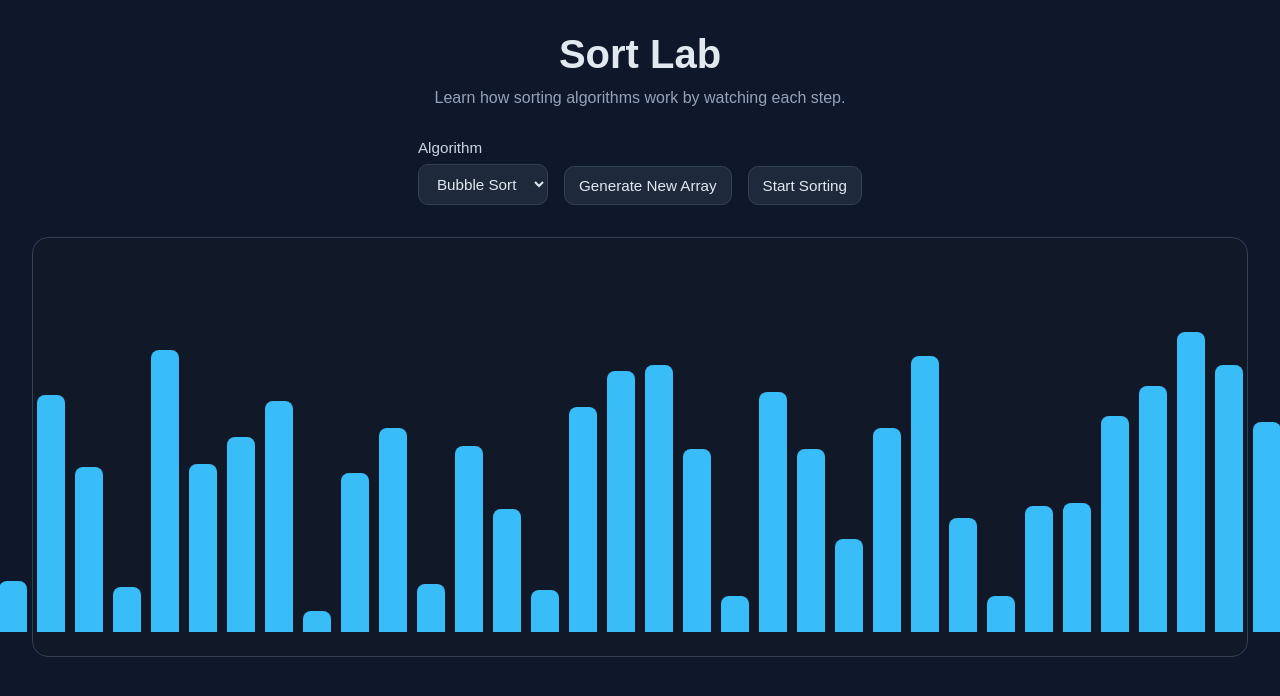
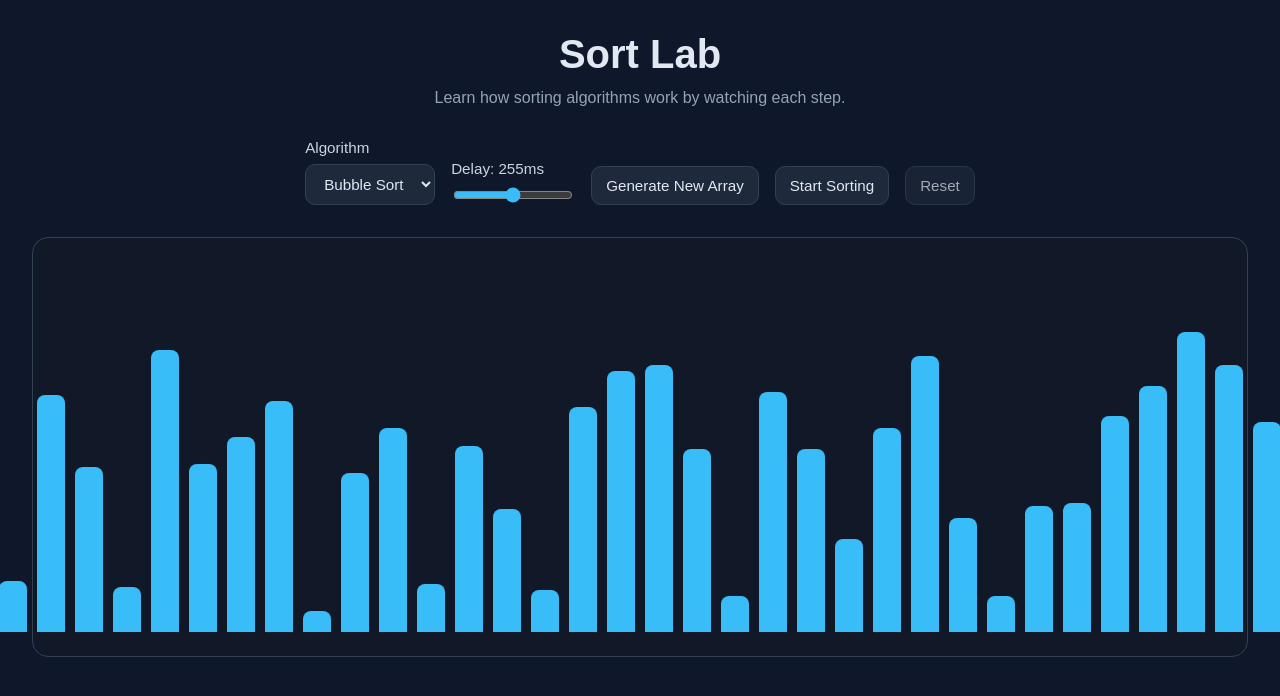
Before and after one commit to RajanP2001/sort-lab, a React (Vite) app: page / in a window 1280 px wide. Shown: the top 696 px of the page. Built offline with nearby package versions, Linux system fonts and the light colour scheme.

Commit message:
Feature/playback controls (#4)
* feat: add speed slider and reset control with mid-sort cancellation

* fix bug while initializing array

* fix: correct speed slider direction and delay label accuracy

* enable real-time speed control during sorting with 500ms-5ms delay range

```diff
--- a/src/App.css
+++ b/src/App.css
@@ -104,3 +104,9 @@
   font-size: 0.8rem;
   color: #cbd5e1;
 }
+
+input[type="range"] {
+  accent-color: #38bdf8;
+  cursor: pointer;
+  width: 120px;
+}
--- a/src/App.tsx
+++ b/src/App.tsx
@@ -1,4 +1,4 @@
-import { useState } from "react";
+import { useState, useRef } from "react";
 import "./App.css";
 import { generateRandomArray } from "./utils/generateRandomArray";
 import { bubbleSortSteps } from "./algorithms/bubbleSort";
@@ -7,7 +7,10 @@ import { sleep } from "./utils/sleep";
 const ARRAY_SIZE = 36;
 const MIN_VALUE = 5;
 const MAX_VALUE = 100;
-const SORT_SPEED_MS = 250;
+
+function computeDelay(speed: number): number {
+  return 505 - speed * 5;
+}
 
 function getBarColor(
   index: number,
@@ -15,47 +18,72 @@ function getBarColor(
   swapping: number[],
   sorted: number[],
 ): string {
-  if (sorted.includes(index)) return "#4ade80"; // green = confirmed sorted
-  if (swapping.includes(index)) return "#f87171"; // red = being swapped
-  if (comparing.includes(index)) return "#facc15"; // yellow = being compared
-  return "#38bdf8"; // blue = default
+  if (sorted.includes(index)) return "#4ade80";
+  if (swapping.includes(index)) return "#f87171";
+  if (comparing.includes(index)) return "#facc15";
+  return "#38bdf8";
 }
 
 function App() {
-  const [array, setArray] = useState<number[]>(() =>
-    generateRandomArray(ARRAY_SIZE, MIN_VALUE, MAX_VALUE),
-  );
+  const initialArray = generateRandomArray(ARRAY_SIZE, MIN_VALUE, MAX_VALUE);
+  const [array, setArray] = useState<number[]>(initialArray);
+  const originalArrayRef = useRef<number[]>(initialArray);
   const [isSorting, setIsSorting] = useState(false);
+  const [isSorted, setIsSorted] = useState(false);
   const [comparing, setComparing] = useState<number[]>([]);
   const [swapping, setSwapping] = useState<number[]>([]);
   const [sorted, setSorted] = useState<number[]>([]);
-  const [isSorted, setIsSorted] = useState(false);
+  const [speed, setSpeed] = useState(50);
+
+  const stopRef = useRef(false);
+  const speedRef = useRef(computeDelay(50));
+
+  const sortDelay = computeDelay(speed);
 
   function handleGenerateArray() {
-    setArray(generateRandomArray(ARRAY_SIZE, MIN_VALUE, MAX_VALUE));
+    stopRef.current = true;
+    const newArray = generateRandomArray(ARRAY_SIZE, MIN_VALUE, MAX_VALUE);
+    originalArrayRef.current = newArray;
+    setArray(newArray);
     setSorted([]);
     setComparing([]);
     setSwapping([]);
+    setIsSorting(false);
+    setIsSorted(false);
+  }
+
+  function handleReset() {
+    stopRef.current = true;
+    setArray([...originalArrayRef.current]);
+    setSorted([]);
+    setComparing([]);
+    setSwapping([]);
+    setIsSorting(false);
     setIsSorted(false);
   }
 
   async function handleStartSorting() {
+    stopRef.current = false;
     setIsSorting(true);
+    setIsSorted(false);
+    setSorted([]);
 
     const steps = bubbleSortSteps(array);
     const arr = [...array];
     const sortedIndices: number[] = [];
 
     for (const step of steps) {
+      if (stopRef.current) break;
+
       if (step.type === "compare") {
         setComparing([...step.indices]);
-        await sleep(SORT_SPEED_MS);
+        await sleep(speedRef.current);
       } else if (step.type === "swap") {
         setSwapping([...step.indices]);
         const [i, j] = step.indices;
         [arr[i], arr[j]] = [arr[j], arr[i]];
         setArray([...arr]);
-        await sleep(SORT_SPEED_MS);
+        await sleep(speedRef.current);
         setSwapping([]);
       } else if (step.type === "markSorted") {
         sortedIndices.push(step.index);
@@ -64,9 +92,11 @@ function App() {
       }
     }
 
-    setComparing([]);
-    setIsSorting(false);
-    setIsSorted(true);
+    if (!stopRef.current) {
+      setComparing([]);
+      setIsSorting(false);
+      setIsSorted(true);
+    }
   }
 
   return (
@@ -86,11 +116,30 @@ function App() {
           </select>
         </div>
 
+        <div className="control-group">
+          <label htmlFor="speed">Delay: {sortDelay}ms</label>
+          <input
+            id="speed"
+            type="range"
+            min={1}
+            max={100}
+            value={speed}
+            onChange={(e) => {
+              const val = Number(e.target.value);
+              setSpeed(val);
+              speedRef.current = computeDelay(val);
+            }}
+          />
+        </div>
+
         <button onClick={handleGenerateArray} disabled={isSorting}>
           Generate New Array
         </button>
         <button onClick={handleStartSorting} disabled={isSorting || isSorted}>
           Start Sorting
+        </button>
+        <button onClick={handleReset} disabled={!isSorting && !isSorted}>
+          Reset
         </button>
       </section>
 
```
